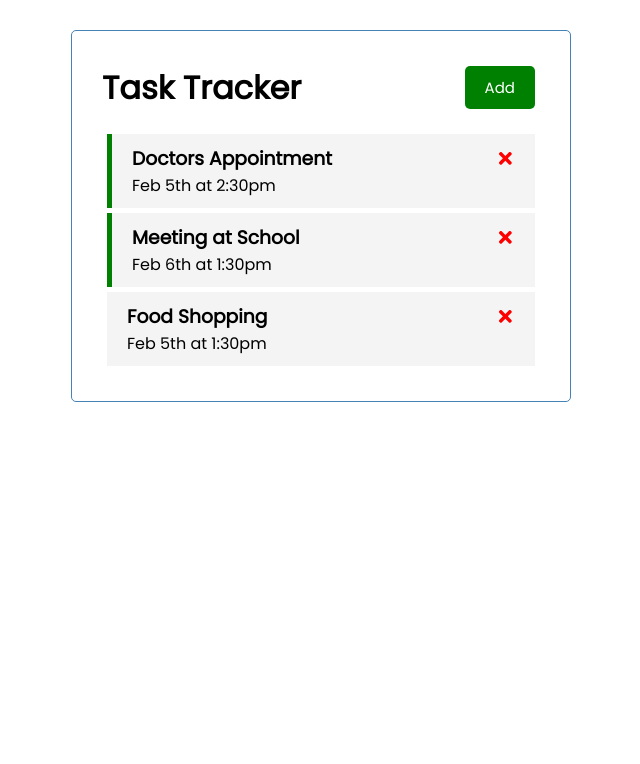
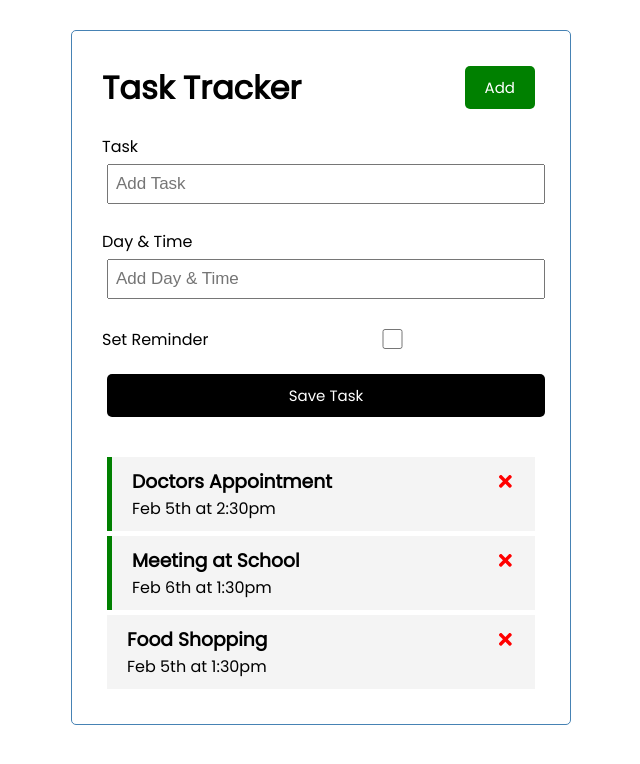
Before and after one commit to KjellMeister-Severed/react-crash-course, a React (Create React App) app: page / in a window 1280 px wide. Shown: the top 764 px of the page, without its empty margins (319-959 px from the left). Built offline with nearby package versions, Linux system fonts and the light colour scheme.

Commit message:
Implement "add task" functionality

```diff
--- a/src/App.js
+++ b/src/App.js
@@ -1,6 +1,7 @@
 import Header from "./components/Header";
 import Tasks from "./components/Tasks";
 import {useState} from "react";
+import AddTask from "./components/AddTask";
 
 function App() {
     const [tasks, setTasks] = useState([
@@ -22,6 +23,14 @@ function App() {
         }
     ])
 
+    const addTask = (task) => {
+        const id = tasks.length + 1;
+        const newTask = {
+            id, ...task
+        }
+        setTasks([...tasks, newTask])
+    }
+
     const deleteTask = (id) => {
         setTasks(tasks.filter((task) => task.id !== id))
     }
@@ -33,6 +42,7 @@ function App() {
     return (
         <div  className="container">
             <Header title="Task Tracker"/>
+            <AddTask onAdd={addTask} />
             {tasks.length > 0 ? <Tasks tasks={tasks} onDelete={deleteTask} onToggle={toggleReminder}/> : "No tasks yet..."}
         </div>
     );
--- /dev/null
+++ b/src/components/AddTask.js
@@ -0,0 +1,39 @@
+import {useState} from "react";
+
+const AddTask = ({onAdd}) => {
+    const [text, setText] = useState('')
+    const [day, setDay] = useState('')
+    const [reminder, setReminder] = useState(false)
+
+    const onSubmit = (e) => {
+        e.preventDefault()
+        if (!text){
+            alert('Add a task please!')
+            return
+        }
+        onAdd({text, day, reminder})
+        setText('')
+        setDay('')
+        setReminder('')
+    }
+
+    return (
+        <form className={'add-form'} onSubmit={onSubmit}>
+            <div className={'form-control'}>
+                <label>Task</label>
+                <input type="text" value={text} onChange={(e) => setText(e.target.value)} placeholder={'Add Task'}/>
+            </div>
+            <div className={'form-control'}>
+                <label>Day & Time</label>
+                <input type="text" value={day} onChange={(e) => setDay(e.target.value)} placeholder={'Add Day & Time'}/>
+            </div>
+            <div className={'form-control form-control-check'}>
+                <label>Set Reminder</label>
+                <input type="checkbox" checked={reminder} value={reminder} onChange={(e) => setReminder(e.currentTarget.checked)}/>
+            </div>
+            <input type="submit" className={'btn btn-block'} value={'Save Task'}/>
+        </form>
+    )
+}
+
+export default AddTask
```
